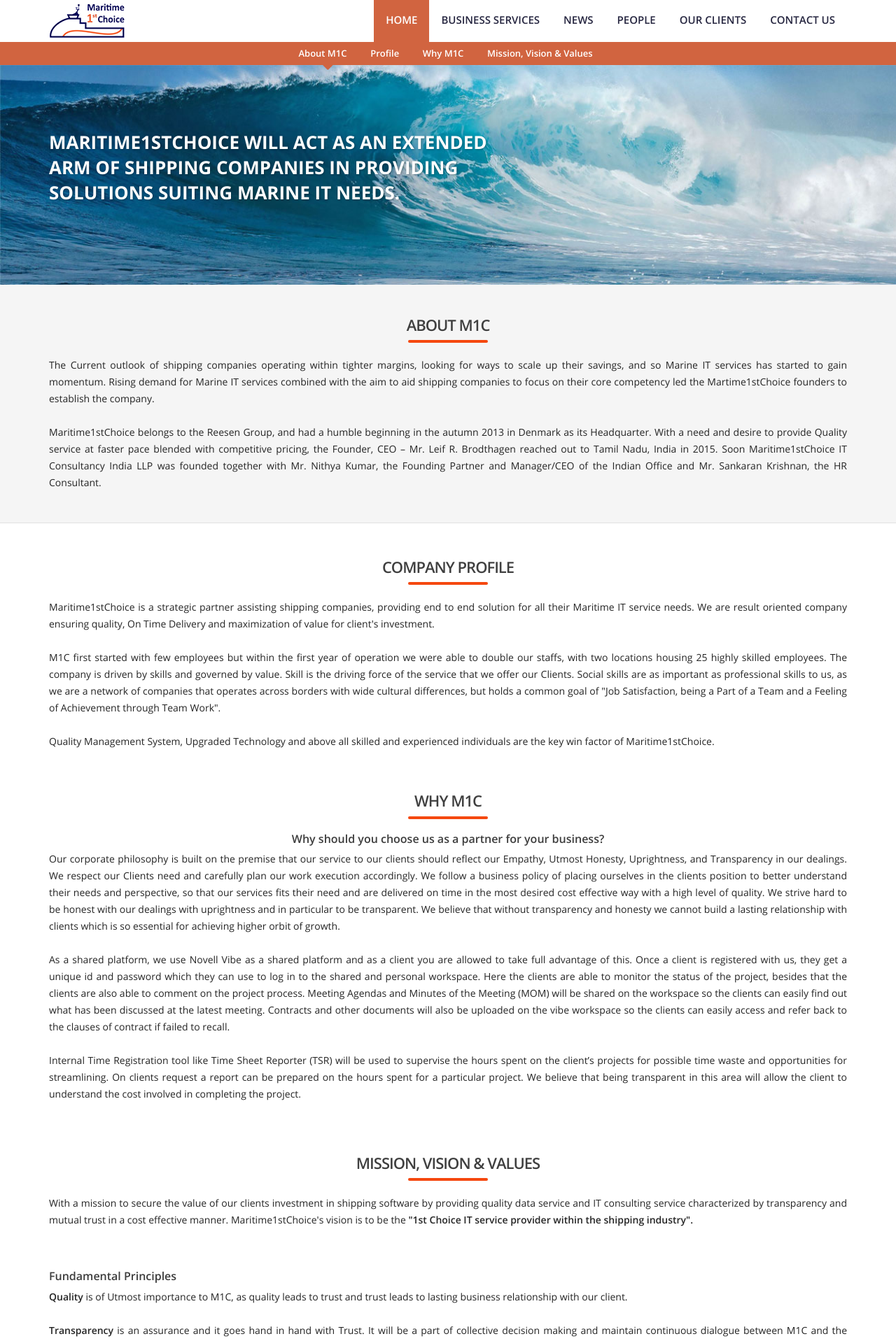
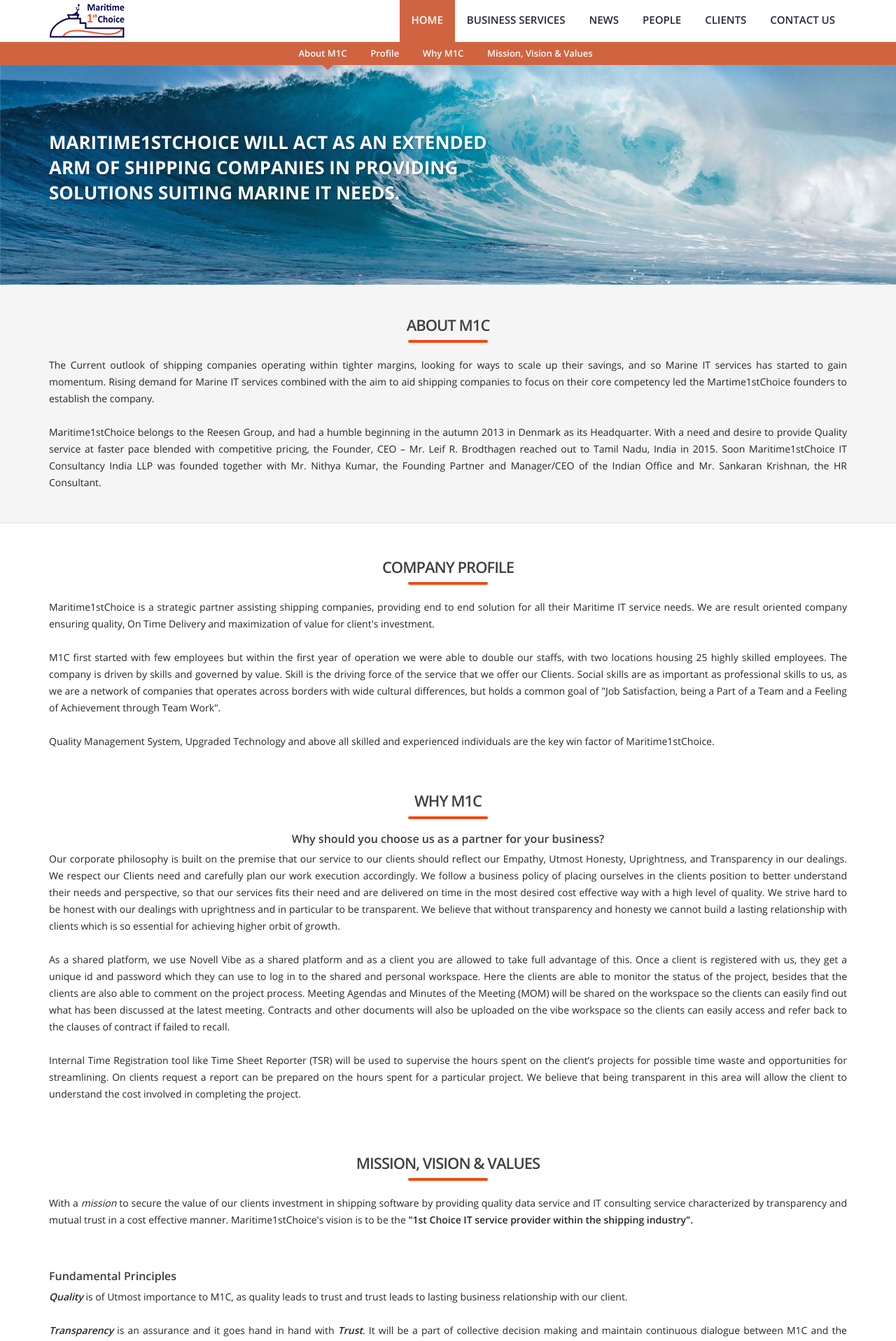
Before and after one commit to shananbu/maritime1choice, a PHP site: page / in a window 1280 px wide. Shown: the top 1917 px of the page at 70% size. Run offline with PHP 8.4, Linux system fonts and the light colour scheme; data that the repository does not hold is empty.

Commit message:
allignment

```diff
--- a/businessServicesHeader.php
+++ b/businessServicesHeader.php
@@ -14,7 +14,7 @@ if (isset($_GET['selected'])) {
                     <li class="bService"><a href="#"> Business Services </a></li>
                     <li class="news"><a href="newsAll.php"> News </a></li>
                     <li class="careers"><a href="careers.php"> People </a></li>
-                    <li class="clients"><a href="ourClients.php"> Our Clients </a></li>
+                    <li class="clients"><a href="ourClients.php"> Clients </a></li>
                     <li class="contactUs"><a href="contactUs.php"> Contact Us</a></li>
                 </ul>
             </nav>
--- a/careersServicesHeader.php
+++ b/careersServicesHeader.php
@@ -20,7 +20,7 @@ if (isset($_GET['selected'])) {
           <li class="bService"><a href="businessServices.php"> Business Services </a></li>
           <li class="news"><a href="newsAll.php"> News </a></li>
           <li class="careers"><a href="#"> People </a></li>
-          <li class="clients"><a href="ourClients.php"> Our Clients </a></li>
+          <li class="clients"><a href="ourClients.php"> Clients </a></li>
           <li class="contactUs"><a href="contactUs.php"> Contact Us</a></li>
         </ul>
       </nav>
--- a/css/style.css
+++ b/css/style.css
@@ -1429,6 +1429,9 @@ background: rgb(255, 255, 255) none repeat scroll 0 0;
 .count_panel{
  float: right;
 }
+.count_panel_left{
+	float: left;
+}
 .count_panel a{
 	display:block;
 }
--- a/footer.php
+++ b/footer.php
@@ -8,7 +8,7 @@
             <li class="bService"><a href="businessServices.php"> Business Services </a></li>
             <li class="news"><a href="newsAll.php"> News </a></li>
             <li class="careers"><a href="careers.php"> People </a></li>
-            <li class="clients"><a href="ourClients.php"> Our Clients </a></li>
+            <li class="clients"><a href="ourClients.php"> Clients </a></li>
             <li class="contactUs"><a href="contactUs.php"> Contact Us</a></li>
         </ul>
       </nav>
@@ -63,6 +63,7 @@
         <ul>
           <li> <a target="_blank" href="https://www.facebook.com/maritime1stchoice/"> <span> <i class="fa fa-facebook"></i> </span> Facebook </a> </li>
           <li> <a target="_blank" href="https://www.linkedin.com/company/maritime1st-choice?trk=tyah&trkInfo=clickedVertical%3Acompany%2CclickedEntityId%3A9386541%2Cidx%3A2-1-4%2CtarId%3A1457672387188%2Ctas%3Amaritime+1st+Choice"><span><i class="fa fa-linkedin"></i></span> linked in </a> </li>
+            <li> <a target="_blank" href="https://vibe.reesen-consulting.com"> <span> <i class="fa fa-chevron-circle-right"></i> </span> Novell Vibe </a> </li>
         </ul>
       </div>
     </div>
@@ -70,7 +71,10 @@
 
   <div class="footer_2 ful_row">
     <div class="container"> <span class="foo_coop">Copyright @ 2016 maritime1stchoice.com. All rights reserved </span>
-      <div class="count_panel"><a href='#'><img src='http://www.hit-counts.com/counter.php?t=MTM4NjA5MA==' border='0' alt='view Counter'></a></div>
+        <div class="count_panel">
+        <div class="count_panel_left"><h2>Total Visitor's  &nbsp;&nbsp;<h2></div>
+      <div class="count_panel_left"><a href='#'><img src='http://www.hit-counts.com/counter.php?t=MTM4NjA5MA==' border='0' alt='view Counter'></a></div>
+            </div>
     </div>
   </div>
 </footer>
--- a/header.php
+++ b/header.php
@@ -20,7 +20,7 @@ $page = 3;
           <li class="bService"><a href="businessServices.php"> Business Services </a></li>
           <li class="news"><a href="newsAll.php"> News </a></li>
           <li class="careers"><a href="careers.php"> People </a></li>
-          <li class="clients"><a href="ourClients.php"> Our Clients </a></li>
+          <li class="clients"><a href="ourClients.php"> Clients </a></li>
           <li class="contactUs"><a href="contactUs.php"> Contact Us</a></li>
         </ul>
       </nav>
--- a/index.php
+++ b/index.php
@@ -128,7 +128,7 @@
     <div class="ad_pa" id="mis_val">
       <h1 class="h_1">MISSION, VISION & VALUES</h1>
       <p>
-        With a mission to secure the value of our clients investment in shipping software by providing
+        With a <i>mission</i> to secure the value of our clients investment in shipping software by providing
 
         quality data service and IT consulting service characterized by transparency and mutual trust in a
 
@@ -141,17 +141,17 @@
       <h1 class="h_2"> Fundamental Principles </h1>
 
 	  <p>
-        <b class="bold-font">Quality</b> is of Utmost importance to M1C, as quality leads to trust and trust leads to lasting
+        <b class="bold-font"><i>Quality</i></b> is of Utmost importance to M1C, as quality leads to trust and trust leads to lasting
 
         business relationship with our client. <br>
       <br>
-        <b class="bold-font">Transparency</b> is an assurance and it goes hand in hand with Trust. It will be a part of collective
+        <b class="bold-font"><i>Transparency</i></b> is an assurance and it goes hand in hand with <b class="bold-font"><i>Trust</i></b>. It will be a part of collective
 
         decision making and maintain continuous dialogue between M1C and the Client.<br>
       <br>
         Through customer collaboration, cooperation and collective decision making M1C is able to
 
-        assure the client <b class="bold-font">Value for their investment.</b>
+        assure the client <b class="bold-font"><i>Value for their investment.</i></b>
       </p>
     </div>
   </div>
--- a/newsHeader.php
+++ b/newsHeader.php
@@ -20,7 +20,7 @@ $page = 3;
           <li class="bService"><a href="businessServices.php"> Business Services </a></li>
           <li class="news"><a href="newsAll.php"> News </a></li>
           <li class="careers"><a href="careers.php"> People </a></li>
-          <li class="clients"><a href="ourClients.php"> Our Clients </a></li>
+          <li class="clients"><a href="ourClients.php"> Clients </a></li>
           <li class="contactUs"><a href="contactUs.php"> Contact Us</a></li>
         </ul>
       </nav>
--- a/ourClientsHeaders.php
+++ b/ourClientsHeaders.php
@@ -20,7 +20,7 @@ if (isset($_GET['selected'])) {
           <li class="bService"><a href="businessServices.php"> Business Services </a></li>
           <li class="news"><a href="newsAll.php"> News </a></li>
           <li class="careers"><a href="careers.php"> People </a></li>
-          <li class="clients"><a href="#"> Our Clients </a></li>
+          <li class="clients"><a href="#"> Clients </a></li>
           <li class="contactUs"><a href="contactUs.php"> Contact Us</a></li>
         </ul>
       </nav>
```
